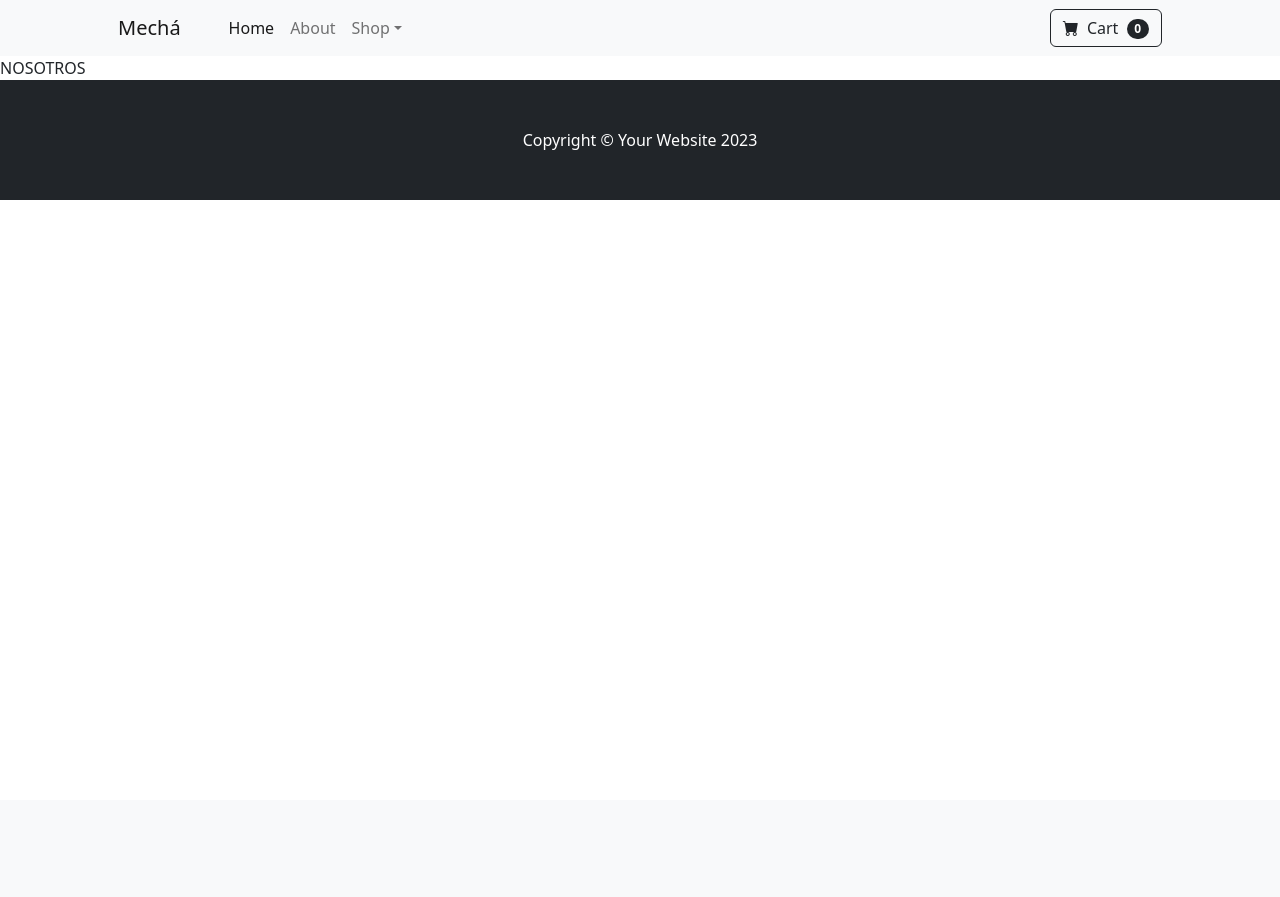
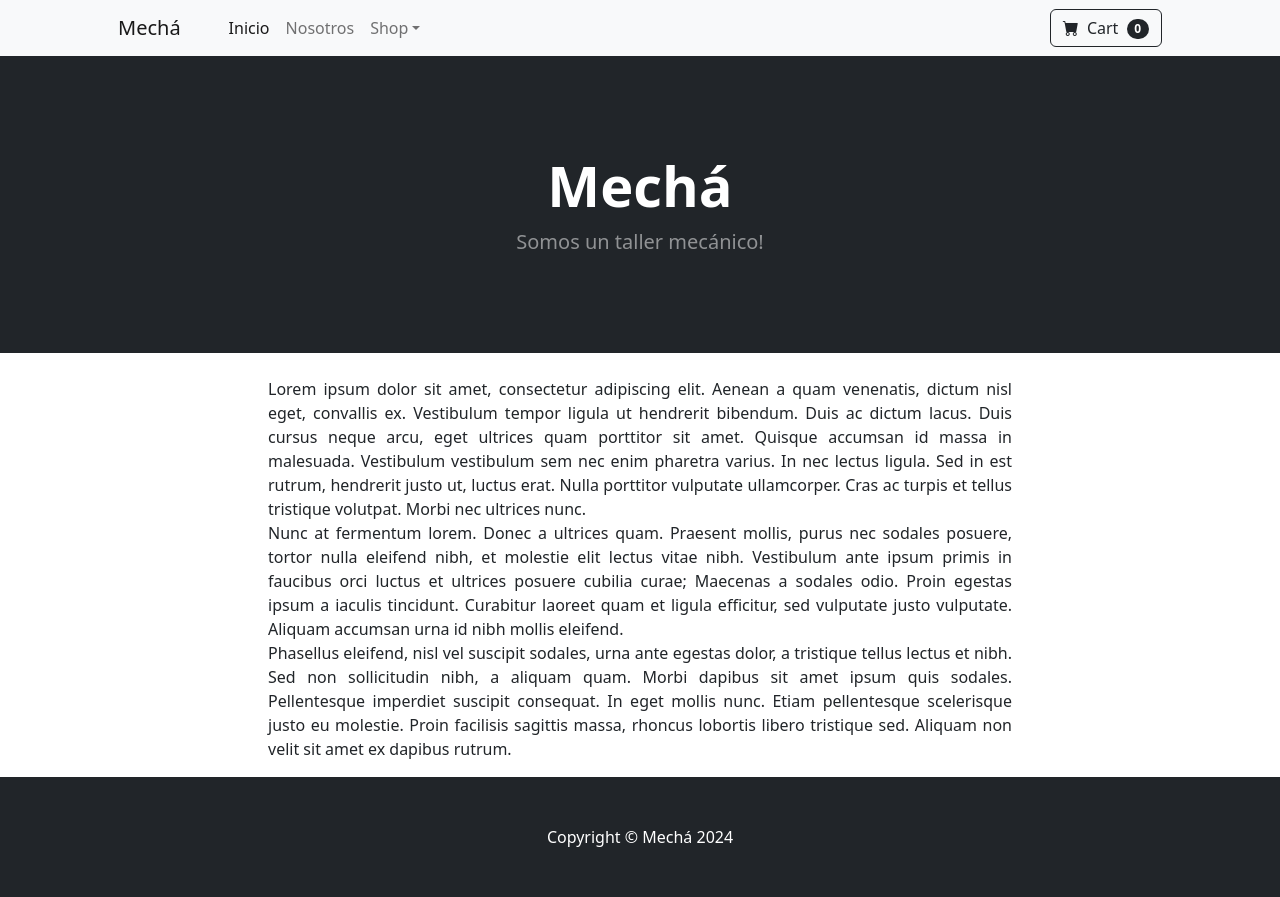
Before and after one commit to kartdog/mecanico_web, a Django app: page /nosotros/ in a window 1280 px wide. Before the commit the page ends 200 px from the top, so only its background shows below. Run offline with Django 5.2, Linux system fonts and the light colour scheme; some libraries are stand-ins or nearby versions.

Commit message:
segundo commit, base.
se seccionó el sitio, y se agregó pág 'nosotros'.

```diff
--- a/tienda/templates/base.html
+++ b/tienda/templates/base.html
@@ -25,7 +25,7 @@
 
         <!-- Footer-->
         <footer class="py-5 bg-dark">
-            <div class="container"><p class="m-0 text-center text-white">Copyright &copy; Your Website 2023</p></div>
+            <div class="container"><p class="m-0 text-center text-white">Copyright &copy; Mechá 2024</p></div>
         </footer>
         <!-- Bootstrap core JS-->
         <script src="https://cdn.jsdelivr.net/npm/bootstrap@5.2.3/dist/js/bootstrap.bundle.min.js"></script>
--- a/tienda/templates/navbar.html
+++ b/tienda/templates/navbar.html
@@ -2,12 +2,12 @@
 <!-- Navigation-->
 <nav class="navbar navbar-expand-lg navbar-light bg-light">
 <div class="container px-4 px-lg-5">
-    <a class="navbar-brand" href="#!">Mechá</a>
+    <a class="navbar-brand" href="{% url 'index' %}">Mechá</a>
     <button class="navbar-toggler" type="button" data-bs-toggle="collapse" data-bs-target="#navbarSupportedContent" aria-controls="navbarSupportedContent" aria-expanded="false" aria-label="Toggle navigation"><span class="navbar-toggler-icon"></span></button>
     <div class="collapse navbar-collapse" id="navbarSupportedContent">
         <ul class="navbar-nav me-auto mb-2 mb-lg-0 ms-lg-4">
-            <li class="nav-item"><a class="nav-link active" aria-current="page" href="#!">Home</a></li>
-            <li class="nav-item"><a class="nav-link" href="#!">About</a></li>
+            <li class="nav-item"><a class="nav-link active" aria-current="page" href="{% url 'index' %}">Inicio</a></li>
+            <li class="nav-item"><a class="nav-link" href="{% url 'nosotros' %}">Nosotros</a></li>
             <li class="nav-item dropdown">
                 <a class="nav-link dropdown-toggle" id="navbarDropdown" href="#" role="button" data-bs-toggle="dropdown" aria-expanded="false">Shop</a>
                 <ul class="dropdown-menu" aria-labelledby="navbarDropdown">
--- a/tienda/templates/nosotros.html
+++ b/tienda/templates/nosotros.html
@@ -1,6 +1,40 @@
 {% extends 'base.html' %}
 {% block content %}
 
-NOSOTROS
+<!-- Header -->
+<header class="bg-dark py-5">
+    <div class="container px-4 px-lg-5 my-5">
+        <div class="text-center text-white">
+            <h1 class="display-4 fw-bolder">Mechá</h1>
+            <p class="lead fw-normal text-white-50 mb-0">Somos un taller mecánico!</p>
+        </div>
+    </div>
+</header>
+
+<!-- Acerca de -->
+<div class="container">
+    <div class="row">
+        <center>
+            <div class="col-8">
+                <p align="justify">
+                    <br>
+                    Lorem ipsum dolor sit amet, consectetur adipiscing elit. Aenean a quam venenatis, dictum nisl eget, convallis ex.
+                    Vestibulum tempor ligula ut hendrerit bibendum. Duis ac dictum lacus. Duis cursus neque arcu, eget ultrices quam porttitor sit amet.
+                    Quisque accumsan id massa in malesuada. Vestibulum vestibulum sem nec enim pharetra varius. In nec lectus ligula. Sed in est rutrum, hendrerit justo ut, luctus erat.
+                    Nulla porttitor vulputate ullamcorper. Cras ac turpis et tellus tristique volutpat. Morbi nec ultrices nunc.
+                    <br>
+                    Nunc at fermentum lorem. Donec a ultrices quam. Praesent mollis, purus nec sodales posuere, tortor nulla eleifend nibh, et molestie elit lectus vitae nibh.
+                    Vestibulum ante ipsum primis in faucibus orci luctus et ultrices posuere cubilia curae; Maecenas a sodales odio. Proin egestas ipsum a iaculis tincidunt.
+                    Curabitur laoreet quam et ligula efficitur, sed vulputate justo vulputate. Aliquam accumsan urna id nibh mollis eleifend.
+                    <br>
+                    Phasellus eleifend, nisl vel suscipit sodales, urna ante egestas dolor, a tristique tellus lectus et nibh. Sed non sollicitudin nibh, a aliquam quam.
+                    Morbi dapibus sit amet ipsum quis sodales. Pellentesque imperdiet suscipit consequat. In eget mollis nunc. Etiam pellentesque scelerisque justo eu molestie.
+                    Proin facilisis sagittis massa, rhoncus lobortis libero tristique sed. Aliquam non velit sit amet ex dapibus rutrum.
+                    <br>
+                </p>
+            </div>
+        </center>
+    </div>
+</div>
 
 {% endblock %}
```
